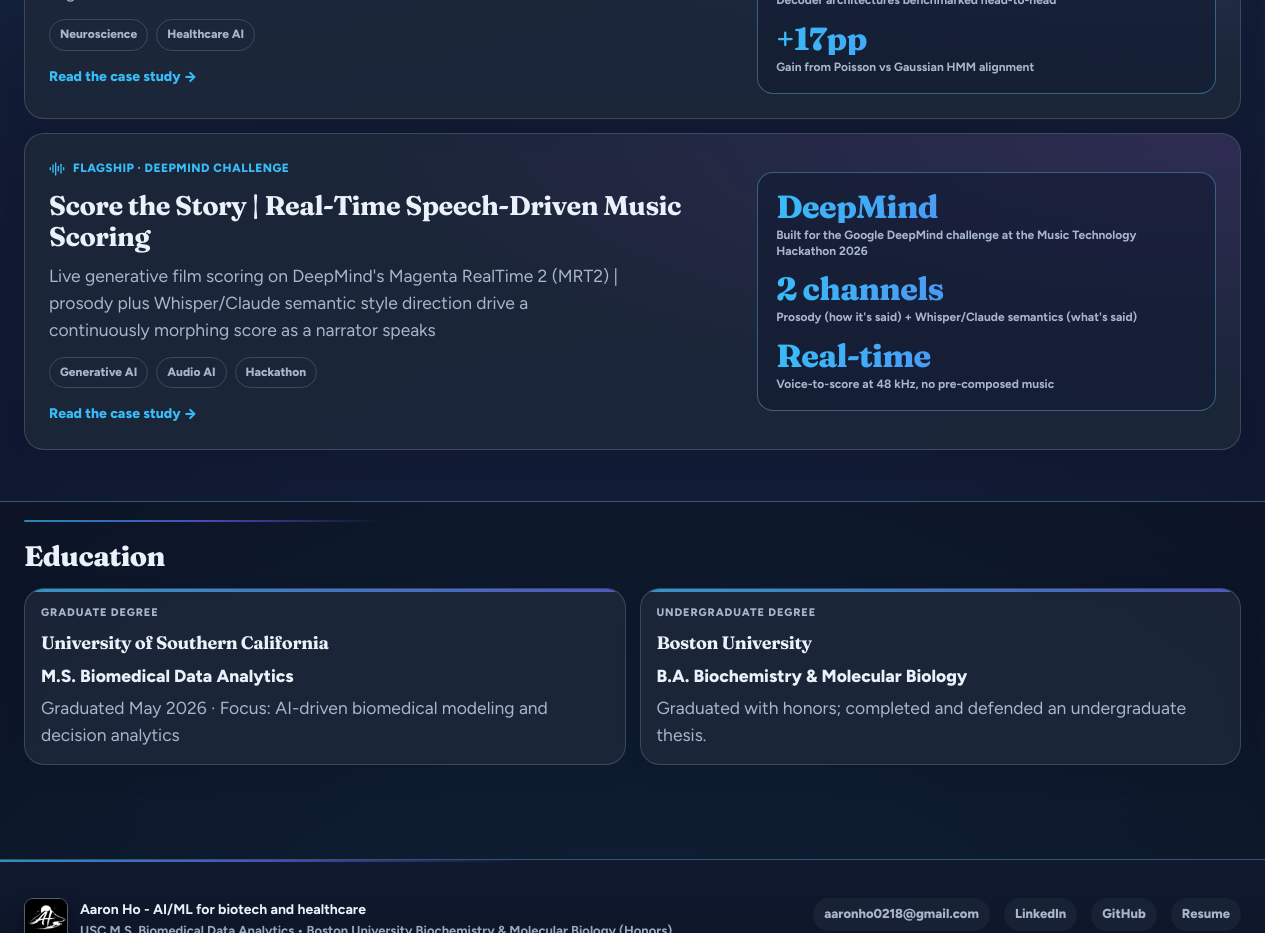
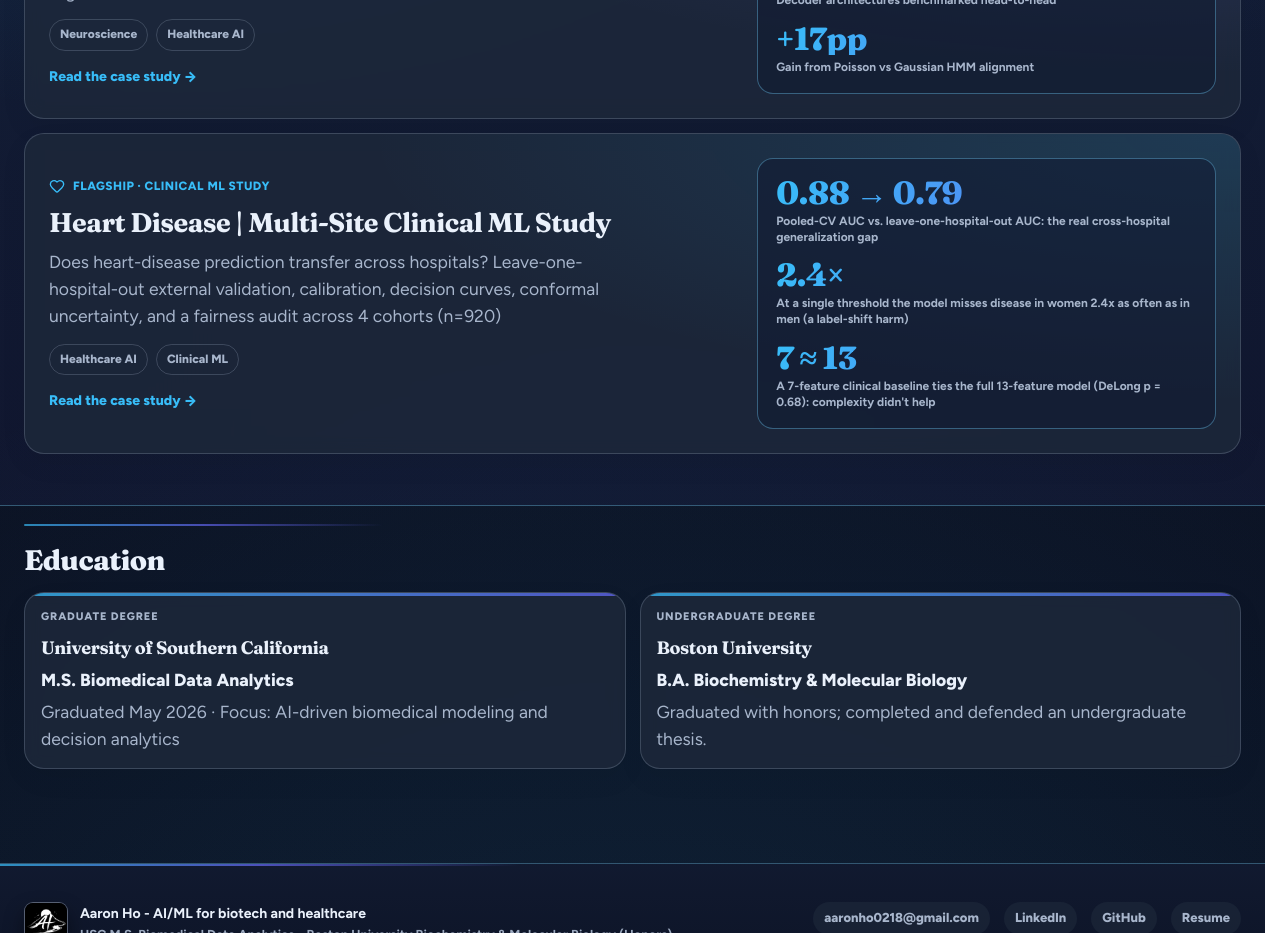
Before and after one commit to AaronHo3/aaron-portfolio, a Vue app: page / in a window 1280 px wide. Shown: the part 1000-1933 px from the top of the page. Built offline with nearby package versions, Linux system fonts and the light colour scheme.

Commit message:
Updated Hero Cards

```diff
--- a/package.json
+++ b/package.json
@@ -19,5 +19,8 @@
     "@vitejs/plugin-vue": "^6.0.2",
     "gh-pages": "^6.3.0",
     "vite": "^7.3.1"
+  },
+  "allowScripts": {
+    "esbuild@0.27.3": true
   }
 }
--- a/src/pages/Home.vue
+++ b/src/pages/Home.vue
@@ -191,7 +191,7 @@
 const flagshipSlugs = [
   "gutsense-crc-screening",
   "imagined-handwriting-decoding",
-  "score-the-story-live-scoring",
+  "uci-heart-disease-ml",
 ];
 const labSlugs = [];
 
@@ -203,7 +203,7 @@
 const flagshipEyebrow = {
   "gutsense-crc-screening": "Flagship · Award winner",
   "imagined-handwriting-decoding": "Flagship · Research",
-  "score-the-story-live-scoring": "Flagship · DeepMind challenge",
+  "uci-heart-disease-ml": "Flagship · Clinical ML study",
 };
 
 /* tilt state */
```
Also changed, not shown: 1 other file (tests, documents, lock files or other folders).
